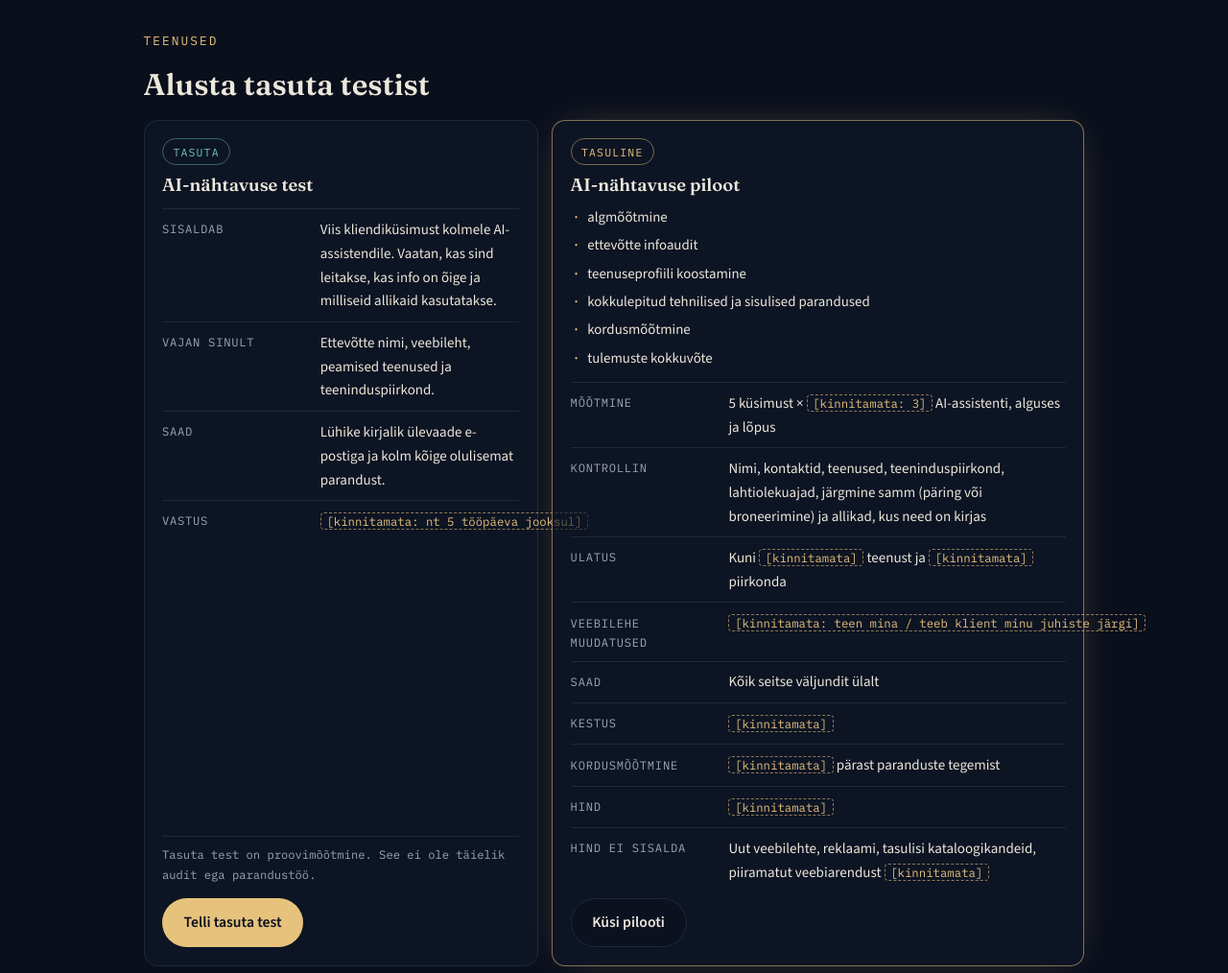
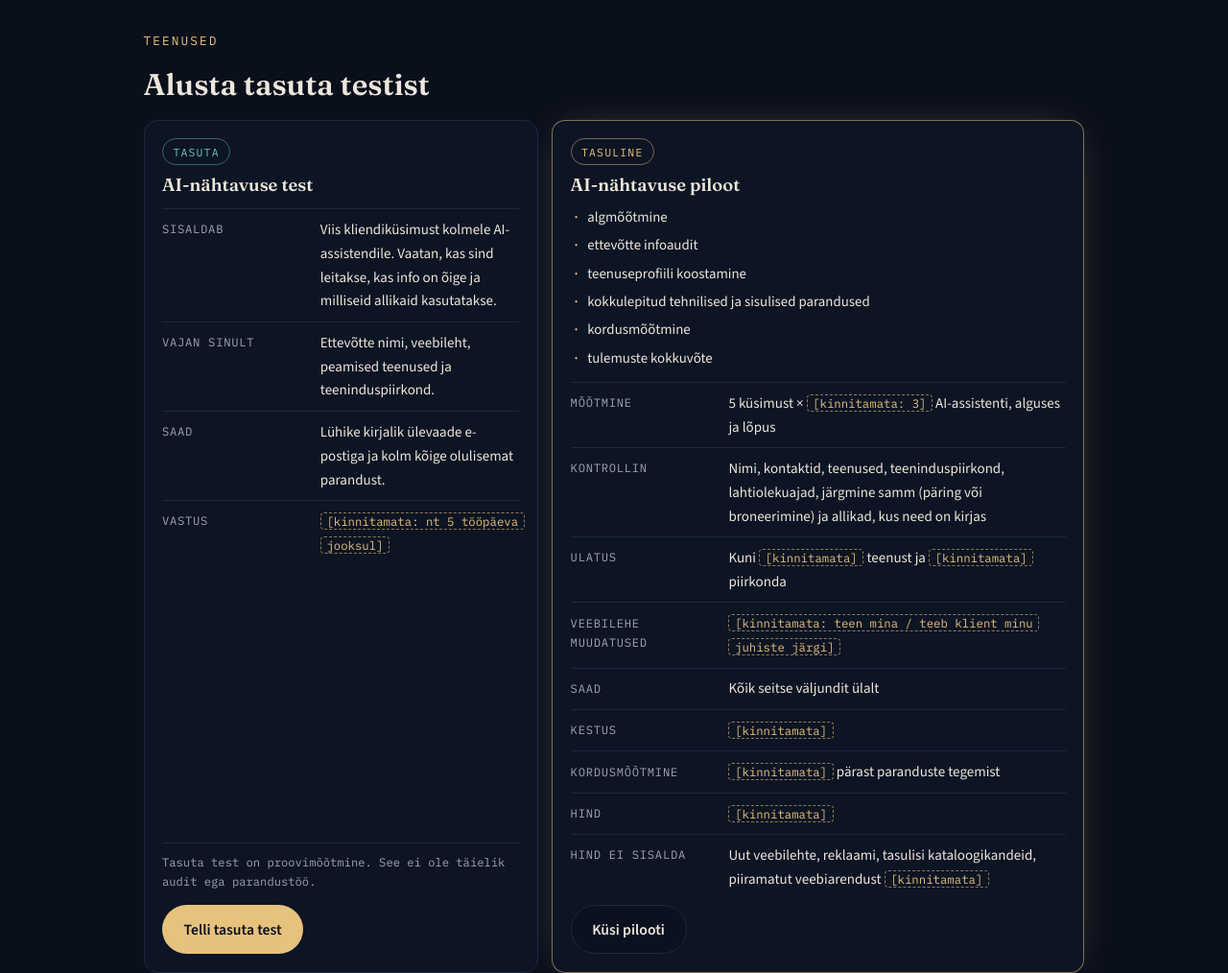
Before and after one commit to RKCD/ai-nahtavus, a plain HTML site: page index.html in a window 1280 px wide. Shown: the part 2980-3994 px from the top of the page at 96% size. Drawn offline with nearby package versions, Linux system fonts and the light colour scheme.

Commit message:
fix: unconfirmed-value labels wrap, no horizontal scroll at 375px
Co-Authored-By: Claude Opus 5.5 <noreply@anthropic.com>
Claude-Session: https://claude.ai/code/session_018muSNZp73nGPwuK93nVU1z

```diff
--- a/site.css
+++ b/site.css
@@ -270,7 +270,7 @@ html.lang-et .page[data-lang="en"], html.lang-en .page[data-lang="et"] { display
 .levels li.future::before { color: var(--muted); }
 .levels .tag { margin-top: auto; }
 
-.tbd { font-family: var(--mono); font-size: .82em; color: var(--gold); border: 1px dashed rgba(230,194,125,.6); border-radius: 4px; padding: 0 .35rem; white-space: nowrap; }
+.tbd { font-family: var(--mono); font-size: .82em; color: var(--gold); border: 1px dashed rgba(230,194,125,.6); border-radius: 4px; padding: 0 .35rem; overflow-wrap: anywhere; -webkit-box-decoration-break: clone; box-decoration-break: clone; }
 
 .outputs { list-style: none; padding: 0; display: grid; grid-template-columns: repeat(2, minmax(0, 1fr)); gap: .55rem 1.4rem; counter-reset: out; }
 .outputs li { counter-increment: out; display: grid; grid-template-columns: 1.8rem minmax(0, 1fr); color: var(--ivory); }
@@ -321,3 +321,4 @@ html.lang-et .page[data-lang="en"], html.lang-en .page[data-lang="et"] { display
   .spec div { grid-template-columns: 1fr; gap: .15rem; }
 }
 .rtable caption { text-align: left; padding: .7rem .8rem 0; }
+.tier, .levels li, .spec dd { min-width: 0; }
```
